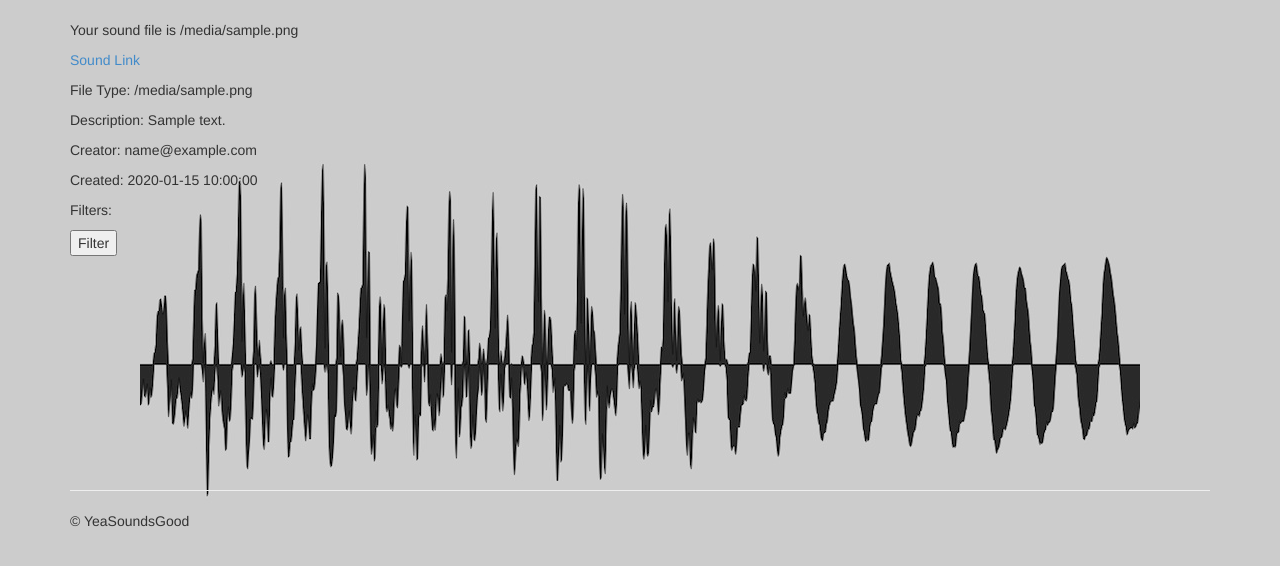
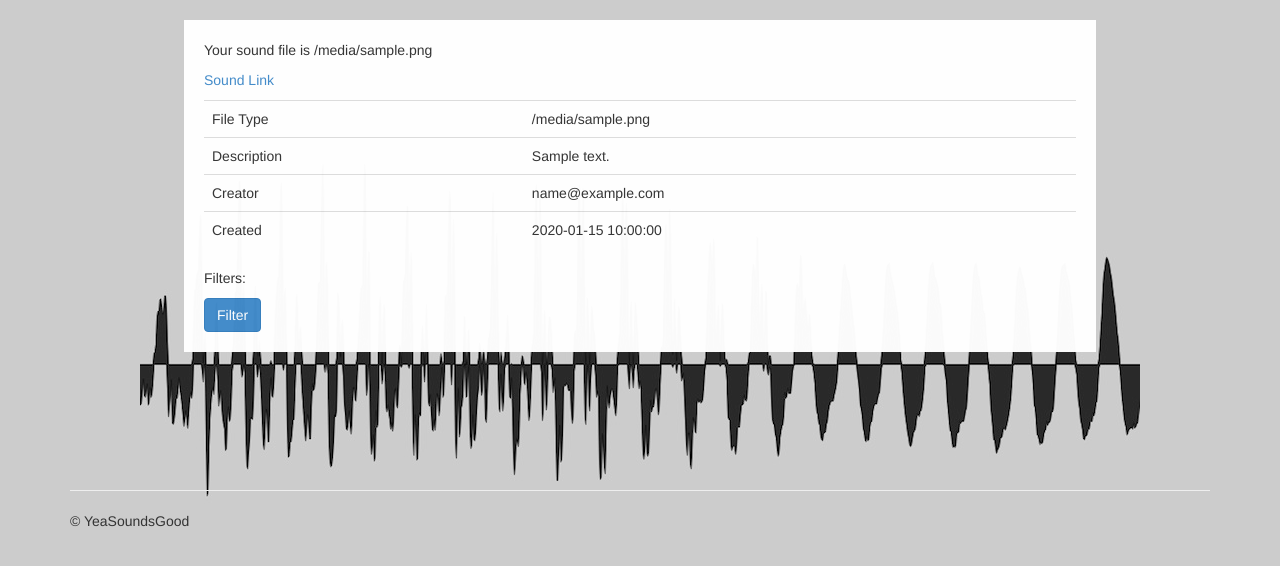
Before and after one commit to Hethre/YeaSoundsGood, a Flask app: template templates/sound.html in a window 1280 px wide. Shown: the part 51-617 px from the top of the page. Run offline with Flask 2, Linux system fonts and the light colour scheme; the template is opened without the code that fills it: most values are stand-ins (such as "Sample title", 1, 10 or a date in 2020); some libraries are stand-ins or nearby versions.

Commit message:
Jessica - updated script and sound page

```diff
--- a/static/css/styles.css
+++ b/static/css/styles.css
@@ -150,10 +150,11 @@ body {
 	font-size: 50px;
 }
 
-#dashboard .sound-byte p {
+#dashboard .sound-byte a {
 	text-align: center;
 	overflow: hidden;
 	text-overflow: ellipsis;
+	display: block;
 }
 
 #dashboard .sound-byte .play-btn {
@@ -180,8 +181,24 @@ body {
 	-webkit-border-radius: 10px;
 	-moz-border-radius: 10px;
 	border-radius: 10px;
+	color: #FFAE73;
 }
 
 #playback-panel audio {
 	width: 100%;
 }
+
+#playback-panel .clip-title {
+	text-transform: uppercase;
+	font-size: 18px;
+	font-weight: bold;
+	text-align: center;
+}
+
+#playback-panel .clip-created {
+	font-style: italic;
+}
+
+#playback-panel .clip-desc {
+	text-align: center;
+}
--- a/static/js/script.js
+++ b/static/js/script.js
@@ -11,14 +11,18 @@ $('#create-an-account').click(function() {
 });
 
 $('.sound-byte i').click(function() {
-	var clipName = $(this).parent().parent().find('p').html();
+	var clipName = $(this).data('name');
 	var clipTitle = clipName.substr(0, clipName.indexOf("."));
 	var clipType = $(this).data('type');
+	var clipDesc = $(this).data('desc');
+	var clipCreated = $(this).data("created");
 	var $playerPanel = $("#playback-panel");
 
 	var audio = "<audio id='" + clipTitle + "' controls autoplay>";
-	audio += "<source src='/soundfile/" + clipName + "' type='audio/" + clipType + "'>";
-	audio += "</audio>";
+	audio += "<source src='/soundfile/" + clipName + "' type='audio/" + clipType + "'><br/>";
+	audio += "<div class='clip-title'>" + clipName + " - ";
+	audio += "<span class='clip-created'>" + clipCreated + "</span></div>";
+	audio += "<div class='clip-desc'>" + clipDesc + "</div><hr></audio>";
 	$playerPanel.append(audio);
 
 	$("#" + clipTitle).bind('ended', function(){
--- a/templates/sound.html
+++ b/templates/sound.html
@@ -1,15 +1,35 @@
 {% extends "base.html" %}
 {% block title %} - Home{% endblock %}
 {% block content %}
+<div id="profile">
+
 	<p>Your sound file is {{ sound.file_name }}</p>
 	<p><a href="/soundfile/{{ sound.file_name }}">Sound Link</a></p>
-<p>File Type: {{ sound.file_type }}</p>
-<p>Description: {{ sound.description }}</p>
-<p>Creator: {{ sound.user.email }}</p>
-<p>Created: {{ sound.created }}</p>
+	<div class="table-responsive">
+	  <table class="table">
+	    <tr>
+	    	<td>File Type</td>
+	    	<td>{{ sound.file_type }}</td>
+	    </tr>
+	    <tr>
+	    	<td>Description</td>
+	    	<td>{{ sound.description }}</td>
+	    </tr>
+	    <tr>
+	    	<td>Creator</td>
+	    	<td>{{ sound.user.email }}</td>
+	    </tr>
+	    <tr>
+	    	<td>Created</td>
+	    	<td>{{ sound.created }}</td>
+	    </tr>
+	  </table>
+	</div>
+
 	<p>Filters:</p>
 	<form action="/sound" method="POST">
 	    <input type="hidden" name="file_name" value="{{ sound.file_name }}"/>
-    <input type="submit" value="Filter"/>
+	    <button class="btn btn-primary" type="submit" value="Filter">Filter</button>
 	</form>
+</div>
 {% endblock %}
```
Also changed, not shown: templates/profile.html (+7 -7 lines). Lines whose indentation alone changed are shown as unchanged.
